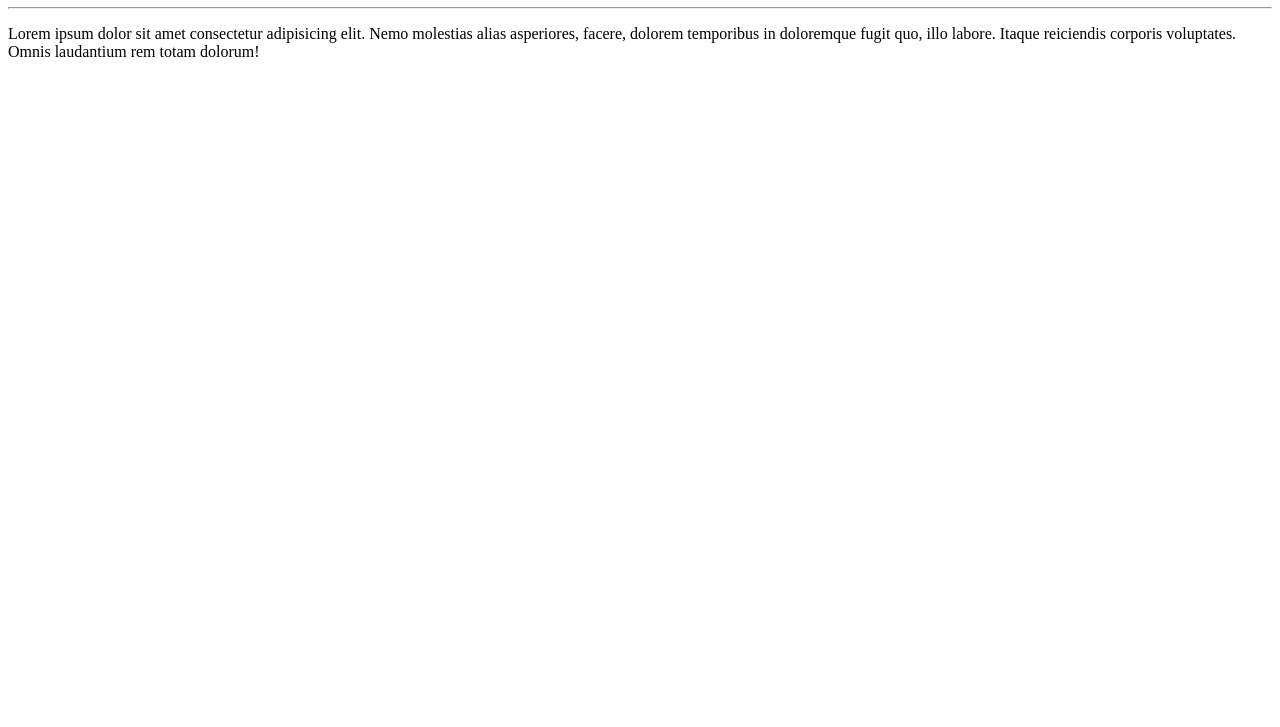
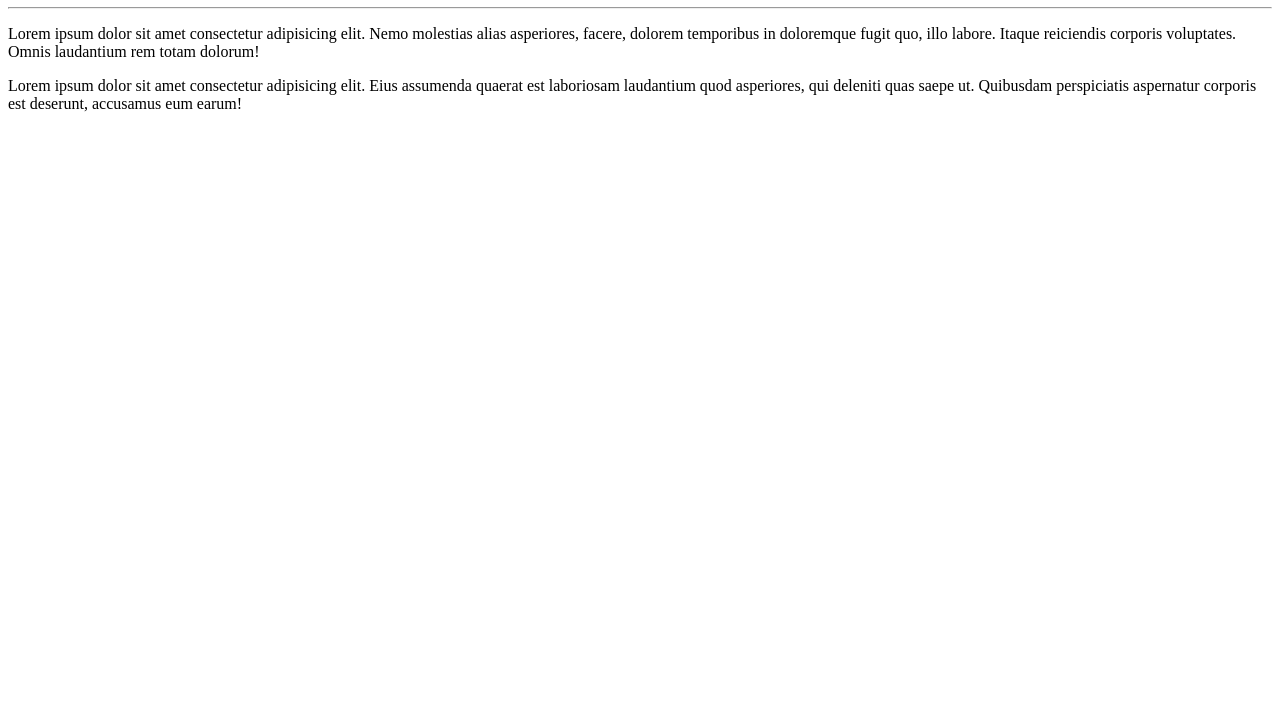
Before and after one commit to AbnerCampos/CV, a plain HTML site: page site-exemplo/index.html in a window 1280 px wide. Shown: the part 73-800 px from the top of the page. Drawn offline with Linux system fonts and the light colour scheme.

Commit message:
Update index.html

```diff
--- a/site-exemplo/index.html
+++ b/site-exemplo/index.html
@@ -10,5 +10,6 @@
     <h1>Olá, Mundo</h1>
     <hr>
     <p>Lorem ipsum dolor sit amet consectetur adipisicing elit. Nemo molestias alias asperiores, facere, dolorem temporibus in doloremque fugit quo, illo labore. Itaque reiciendis corporis voluptates. Omnis laudantium rem totam dolorum!</p>
+    <p>Lorem ipsum dolor sit amet consectetur adipisicing elit. Eius assumenda quaerat est laboriosam laudantium quod asperiores, qui deleniti quas saepe ut. Quibusdam perspiciatis aspernatur corporis est deserunt, accusamus eum earum!</p>
 </body>
 </html>
```
